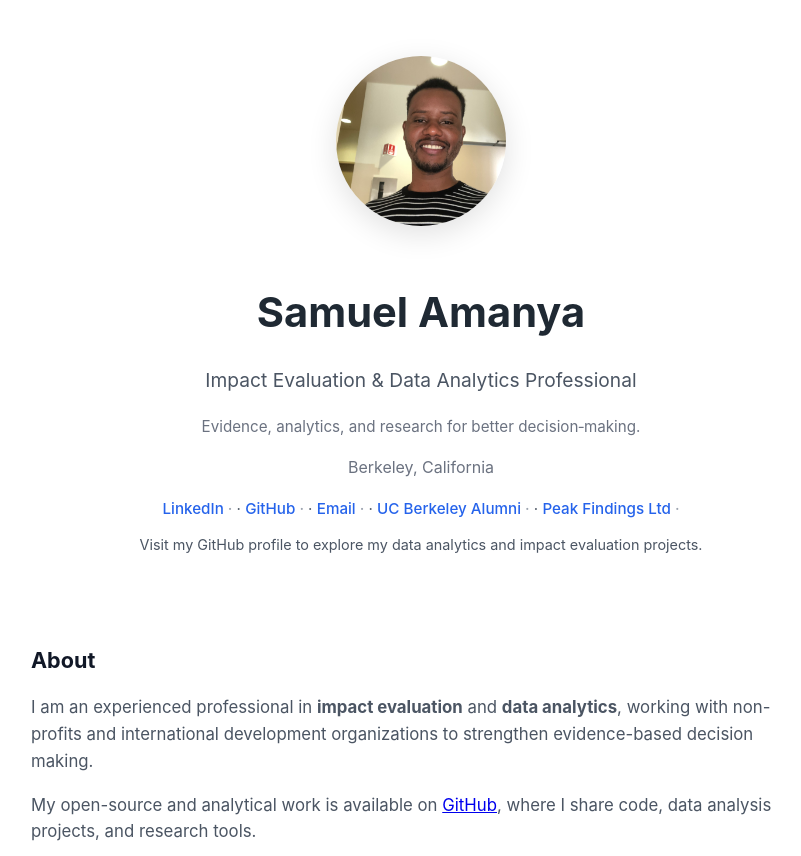
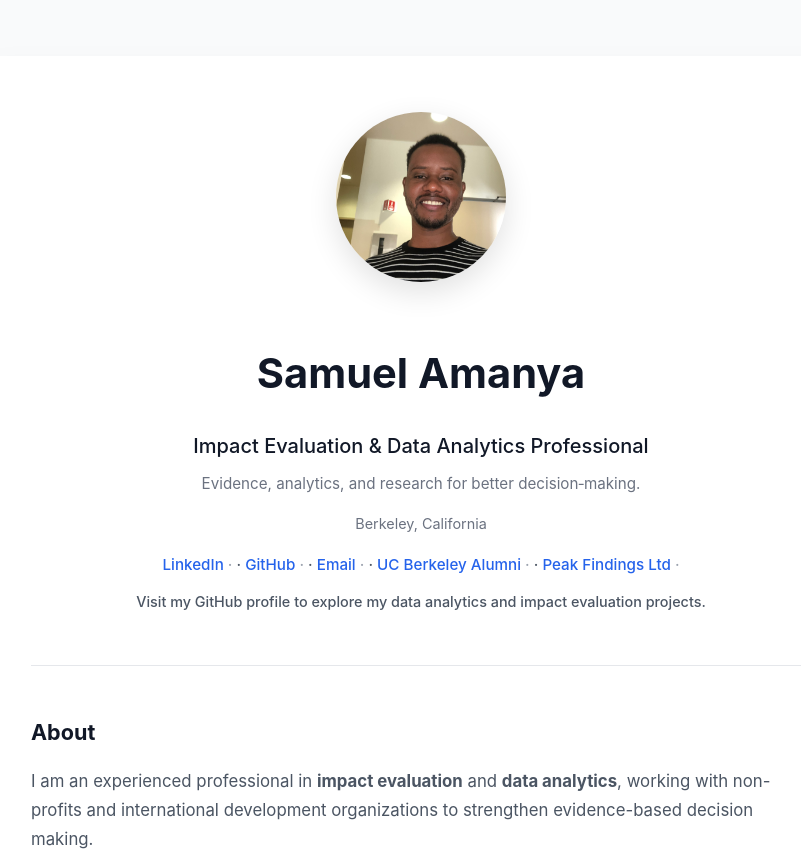
Before and after one commit to sammyamanya/sammyamanya.github.io, a website: page index.html in a window 1280 px wide. Shown: the top 856 px of the page, without its empty margins (219-1020 px from the left). Drawn offline with Linux system fonts and the light colour scheme.

Commit message:
updated the entire style

```diff
--- a/style.css
+++ b/style.css
@@ -1,17 +1,6 @@
-/* =================
-Base styles
-================= */
-
-body {
-  margin: 0;
-  padding: 0;
-  font-family: -apple-system, BlinkMacSystemFont, "Segoe UI", Roboto, Helvetica, Arial, sans-serif;
-  background-color: #ffffff;
-  background-color: var(--bg-soft);
-  color: var(--text-primary);
-  color: #1f2933;
-  line-height: 1.6;
-}
+/* ======================
+  Design Tokens
+====================== */
 
 :root {
   --text-primary: #111827;
@@ -21,29 +10,41 @@ body {
   --bg-soft: #f9fafb;
 }
 
+/* ======================
+  Base Styles
+====================== */
+
+body {
+  margin: 0;
+  padding: 0;
+  font-family: -apple-system, BlinkMacSystemFont, "Segoe UI", Roboto, Helvetica, Arial, sans-serif;
+  background-color: var(--bg-soft);
+  color: var(--text-primary);
+  line-height: 1.7;
+}
+
+/* ======================
+  Layout
+====================== */
+
 .container {
   max-width: 780px;
-  margin: 0 auto;
-  padding: 40px 24px;
+  margin: 56px auto;
+  padding: 56px 48px;
   background: #ffffff;
-  border-radius: 12;
-  padding: 56px 48px;
-  box-shadow: 0 10px 40px rgba(0, 0, 0, 0.04);
+  border-radius: 14px;
+  box-shadow: 0 18px 40px rgba(0, 0, 0, 0.05);
 }
 
-header {
-  margin-bottom: 40px;
-}
-
-/* =================
-profile section
-================= */
+/* ======================
+  Header / Profile
+====================== */
 
 .profile {
   text-align: center;
-  padding-bottom: 32px;
-  border-bottom: 1px solid var(--border-light)
-  margin-bottom: 40px;
+  padding-bottom: 36px;
+  border-bottom: 1px solid var(--border-light);
+  margin-bottom: 48px;
 }
 
 .profile-photo {
@@ -51,20 +52,51 @@ profile section
   height: 170px;
   border-radius: 50%;
   object-fit: cover;
-  margin-bottom: 18px;
-  box-shadow: 0 8px 30px rgba(0, 0, 0, 0.12);
+  margin-bottom: 20px;
+  box-shadow: 0 10px 30px rgba(0, 0, 0, 0.12);
 }
 
+/* ======================
+  Identity Text
+====================== */
+
+h1 {
+  font-size: 2.6rem;
+  margin-bottom: 8px;
+}
+
+.subtitle {
+  font-size: 1.25rem;
+  font-weight: 500;
+  color: var(--text-primary);
+  margin-bottom: 6px;
+}
+
+.tagline {
+  font-size: 0.95rem;
+  color: #6b7280;
+  margin-bottom: 10px;
+}
+
+.location {
+  font-size: 0.9rem;
+  color: #6b7280;
+  margin-bottom: 16px;
+}
+
+/* ======================
+  Links
+====================== */
+
 .links {
-  margin-top: 16px;
   font-size: 0.95rem;
+  font-weight: 500;
   color: var(--text-secondary);
 }
 
 .links a {
   color: var(--accent);
   text-decoration: none;
-  font-weight: 500;
 }
 
 .links a:hover {
@@ -76,44 +108,28 @@ profile section
   color: #9ca3af;
 }
 
-/* =================
-Topography
-================= */
+/* ======================
+  Content Sections
+====================== */
 
 section {
-  margin-bottom: 40px;
-}
-
-h1 {
-  font-size: 2.6rem;
-  margin-bottom: 8px;
-}
-
-.subtitle {
-  font-size: 1.2rem;
-  color: #4b5563;
-}
-
-.location {
-  font-size: 1rem;
-  color: #6b7280;
+  margin-bottom: 44px;
 }
 
 h2 {
   font-size: 1.35rem;
   margin-bottom: 12px;
   color: var(--text-primary);
-  border-bottom: none;
 }
 
 p {
+  font-size: 1.05rem;
   color: var(--text-secondary);
-  font-size: 1.05rem;
 }
 
-/* =================
-Lists and footer
-================= */
+/* ======================
+  Lists & Footer
+====================== */
 
 ul {
   padding-left: 20px;
@@ -129,6 +145,10 @@ footer {
   color: #6b7280;
 }
 
+/* ======================
+  Responsive
+====================== */
+
 @media (max-width: 640px) {
   .container {
     padding: 40px 24px;
@@ -143,3 +163,4 @@ footer {
     height: 140px;
   }
 }
+``
```
